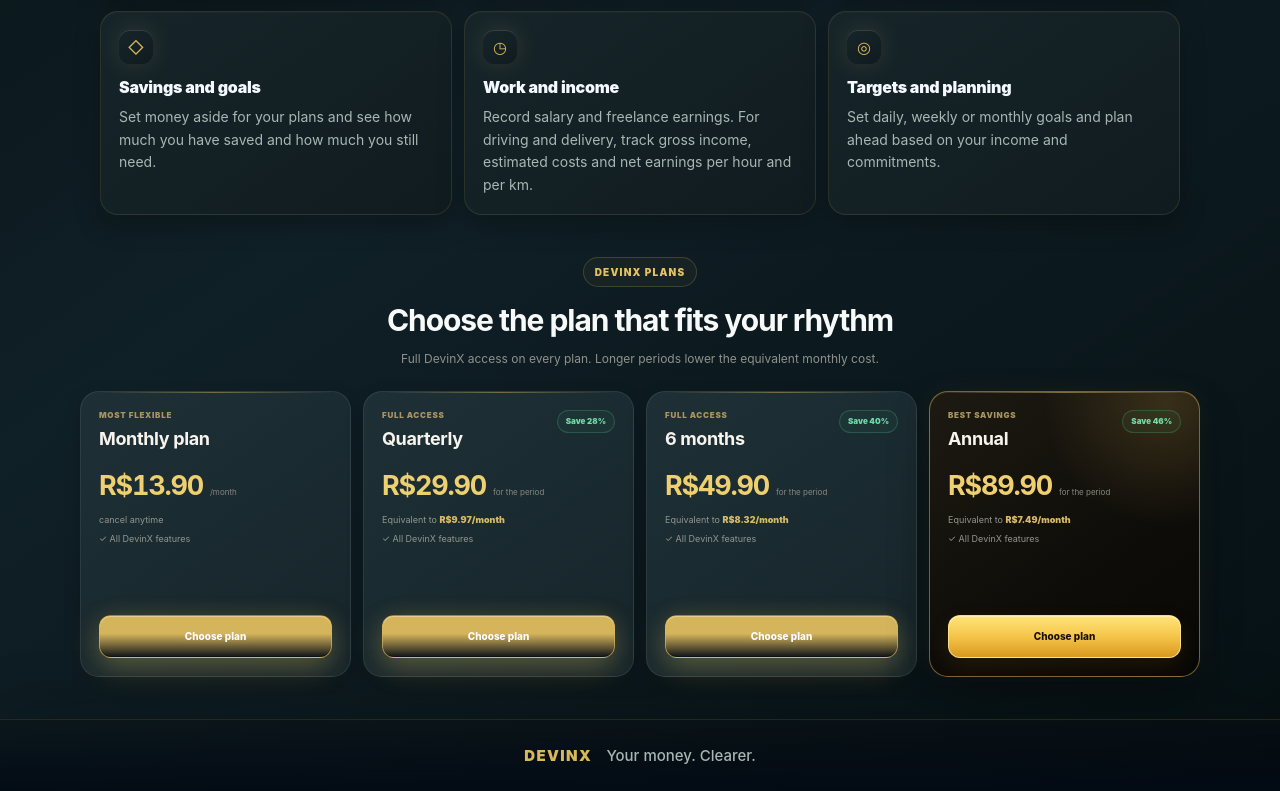
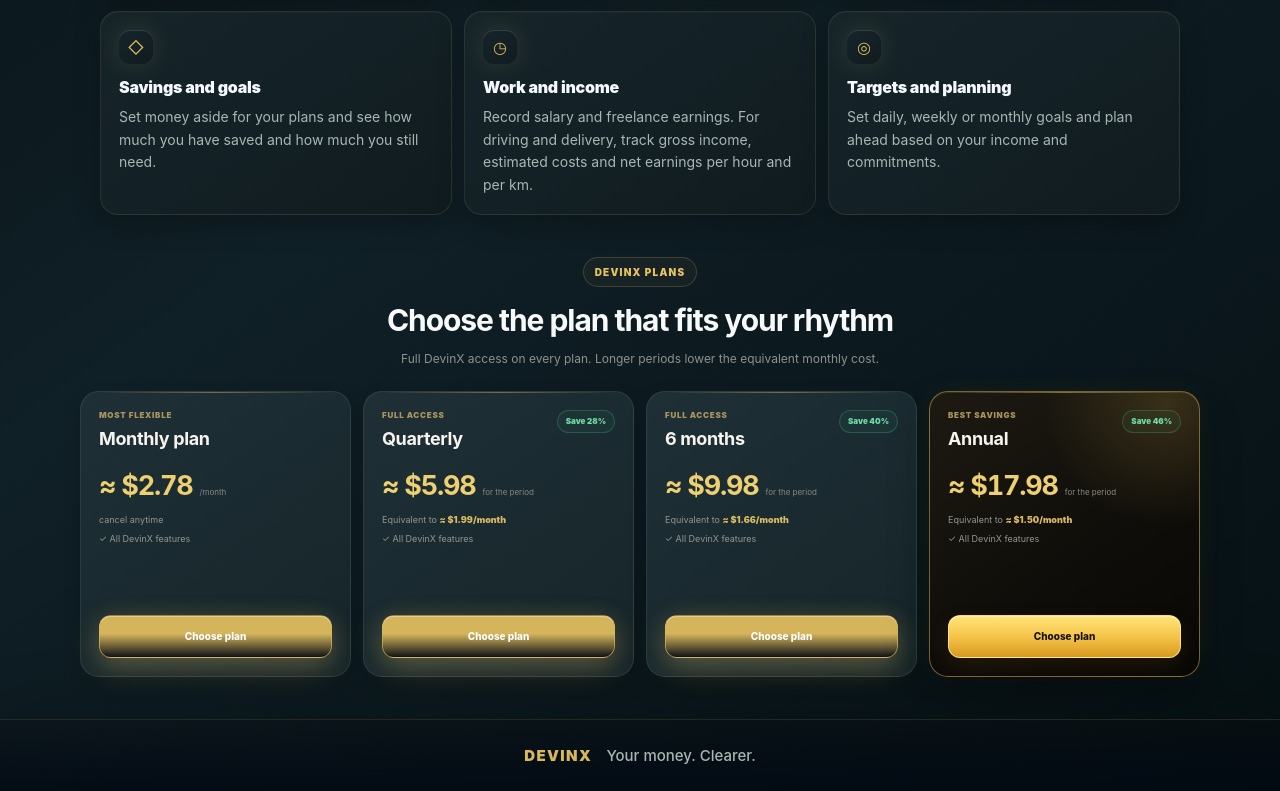
Before and after one commit to hassan80612/DEVINX, a Next.js app: page / in a window 1280 px wide. Shown: the part 1245-2036 px from the top of the page. Built offline with nearby package versions, Linux system fonts and the light colour scheme; no server answers.

Commit message:
fix: show approximate USD prices internationally

```diff
--- a/src/components/SubscriptionPlans.tsx
+++ b/src/components/SubscriptionPlans.tsx
@@ -3,6 +3,7 @@
 import {useI18n} from '@/i18n/provider';
 import {
   DEVINX_SUBSCRIPTION_PLANS,
+  approximateUsdMinorFromBrlMinor,
   checkoutForLocale,
   monthlyEquivalentMinor,
   savingsPercent,
@@ -18,7 +19,10 @@ function planLabel(t:(key:string)=>string,id:DevinxPlanId){
 
 export function SubscriptionPlans({variant='landing'}:{variant?:'landing'|'compact'}){
   const{t,locale}=useI18n();
+  const isInternational=locale!=='pt-BR';
   const brl=(minor:number)=>new Intl.NumberFormat(locale,{style:'currency',currency:'BRL'}).format(minor/100);
+  const usdApprox=(minor:number)=>'≈ '+new Intl.NumberFormat(locale,{style:'currency',currency:'USD'}).format(approximateUsdMinorFromBrlMinor(minor)/100);
+  const displayPrice=(minor:number)=>isInternational?usdApprox(minor):brl(minor);
 
   return <div className={'subscriptionPlans '+(variant==='compact'?'compact':'landing')}>
     {variant==='landing'&&<div className="subscriptionPlansIntro">
@@ -43,14 +47,14 @@ export function SubscriptionPlans({variant='landing'}:{variant?:'landing'|'compa
           </div>
 
           <div className="subscriptionPlanPrice">
-            <strong>{brl(plan.amountMinor)}</strong>
+            <strong>{displayPrice(plan.amountMinor)}</strong>
             <span>{plan.months===1?t('subscription.perMonth'):t('subscription.totalPeriod')}</span>
           </div>
 
           <div className="subscriptionPlanMeta">
             {plan.months===1
               ?<span>{t('subscription.cancelAnytime')}</span>
-              :<span>{t('subscription.equivalent')} <b>{brl(equivalent)}{t('subscription.perMonth')}</b></span>}
+              :<span>{t('subscription.equivalent')} <b>{displayPrice(equivalent)}{t('subscription.perMonth')}</b></span>}
             <span>✓ {t('subscription.sameAccess')}</span>
           </div>
 
```
